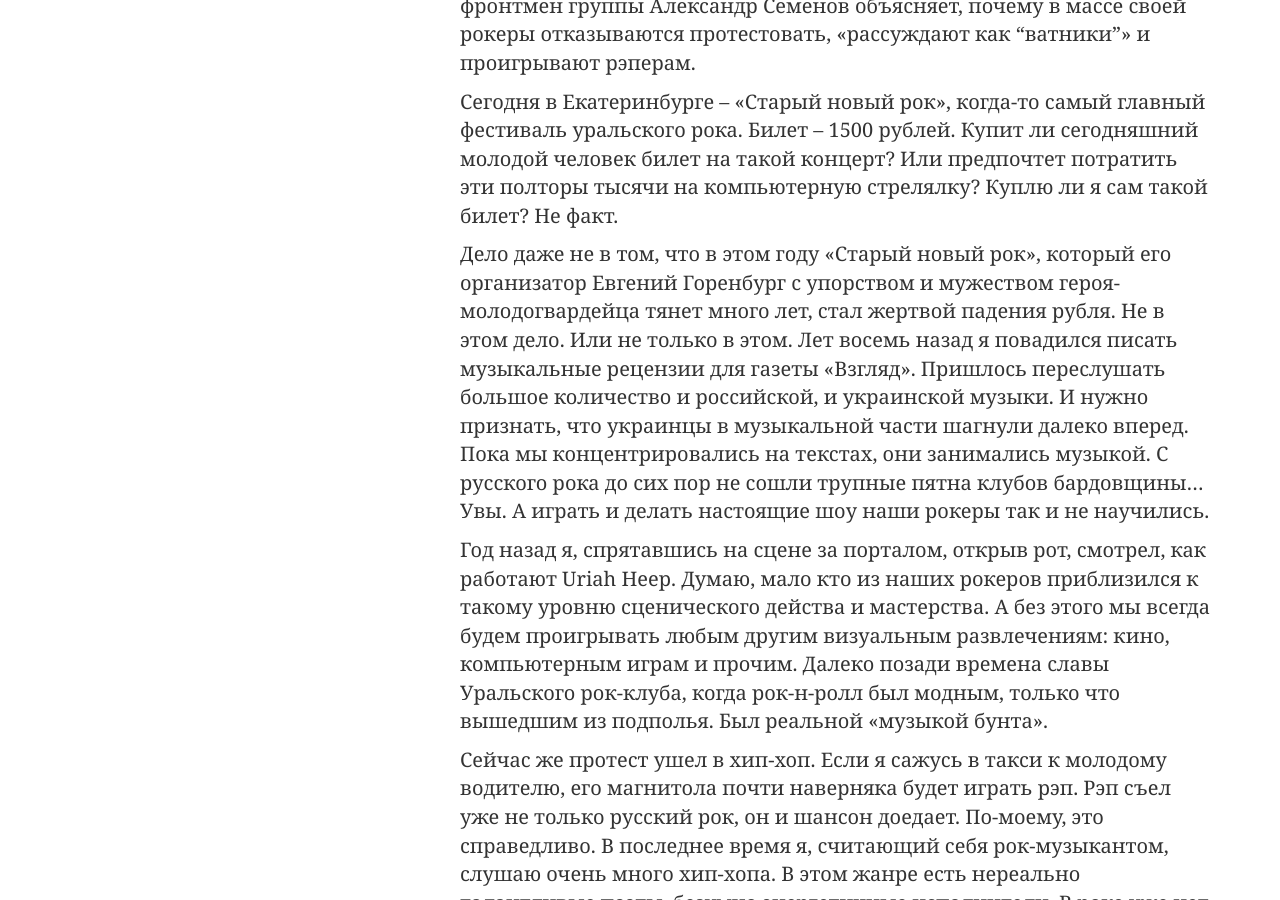
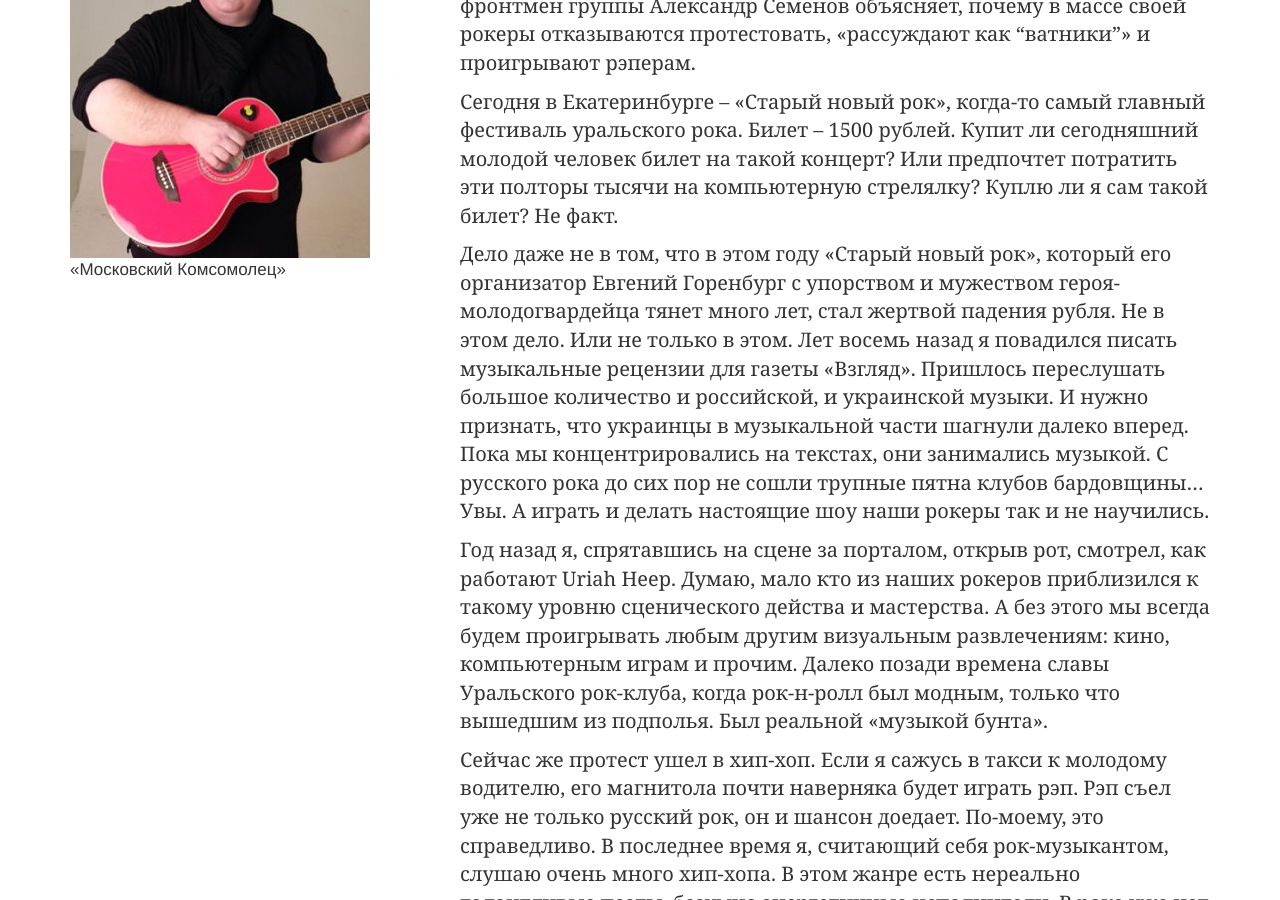
Before and after one commit to wuwujka/rabfak, a Jekyll site: the page built from _press/2015-01-13-znak_com.md, in a window 1280 px wide and 900 px high, scrolled down 433 px. Built offline with Jekyll 4.4.1, drawn with Linux system fonts in a browser that asks for light colours.

Commit message:
Фото добавил

```diff
--- a/_includes/press-metadata.html
+++ b/_includes/press-metadata.html
@@ -9,3 +9,12 @@
   </a>
   </dd>
 </dl>
+
+<div class="photos">
+  {% for p in page.photos %}
+    <div class="photo img-responsive">
+      <img src="/assets/{{p.file}}">
+      <small>{{p.credit}}</small>
+    </div>
+  {% endfor %}
+</div>
--- a/_press/2015-01-13-znak_com.md
+++ b/_press/2015-01-13-znak_com.md
@@ -3,6 +3,9 @@ date: 2015-01-13
 title: Когда война закончится, мы с Путина еще спросим
 source: https://www.znak.com/2015-01-13/no_segodnya_ne_vremya_frontmen_gruppy_rabfak_o_tom_pochemu_rokery_bolshe_ne_protestuyut
 publisher: znak.com
+photos:
+  - file: press/znakcom-47654-300x350.jpg
+    credit: «Московский Комсомолец»
 ---
 Но сегодня – не время. Фронтмен группы «Рабфак» о том, почему рокеры больше не протестуют
 
```
Also changed, not shown: assets/press/znakcom-47654-300x350.jpg (added).
